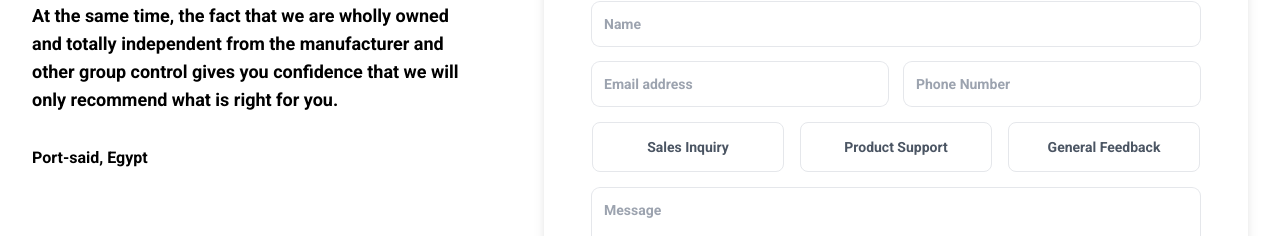
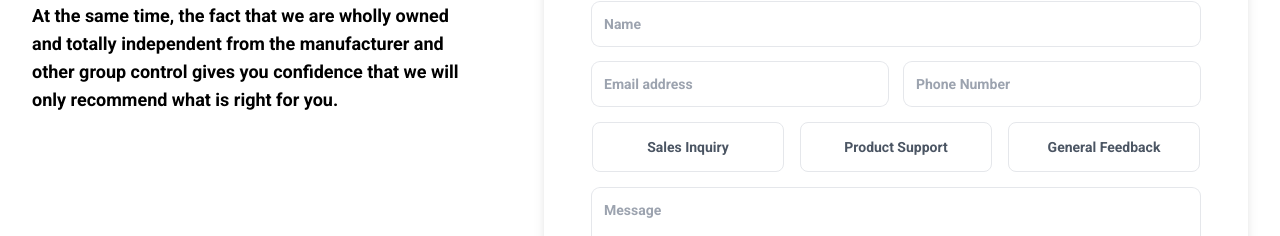
Before and after one commit to MohamedAlaa18/echo-house, a Next.js app: page / in a window 1280 px wide. Shown: the part 1066-1302 px from the top of the page. Built offline with nearby package versions, Linux system fonts and the light colour scheme; no server answers.

Commit message:
update ContactUs

```diff
--- a/src/app/_component/ContactUs.tsx
+++ b/src/app/_component/ContactUs.tsx
@@ -74,10 +74,10 @@ function ContactUs() {
                             At the same time, the fact that we are wholly owned and totally independent from the manufacturer and other group control gives you confidence that we will only recommend what is right for you.
                         </p>
 
-                        <div className="mt-8">
-                            {/* <a href="#" className="text-2xl bg-gradient-to-r from-green-300 via-blue-500 to-purple-600 bg-clip-text font-extrabold text-transparent"> 0109 052 8591 - 0128 964 3240</a> */}
+                        {/* <div className="mt-8">
+                            <a href="#" className="text-2xl bg-gradient-to-r from-green-300 via-blue-500 to-purple-600 bg-clip-text font-extrabold text-transparent"> 0109 052 8591 - 0128 964 3240</a>
                             <address className="mt-2 not-italic">Port-said, Egypt</address>
-                        </div>
+                        </div> */}
                     </div>
 
                     <div className="rounded-lg bg-white dark:bg-gray-900 p-8 shadow-lg dark:shadow-dark lg:col-span-3 lg:p-12">
```
